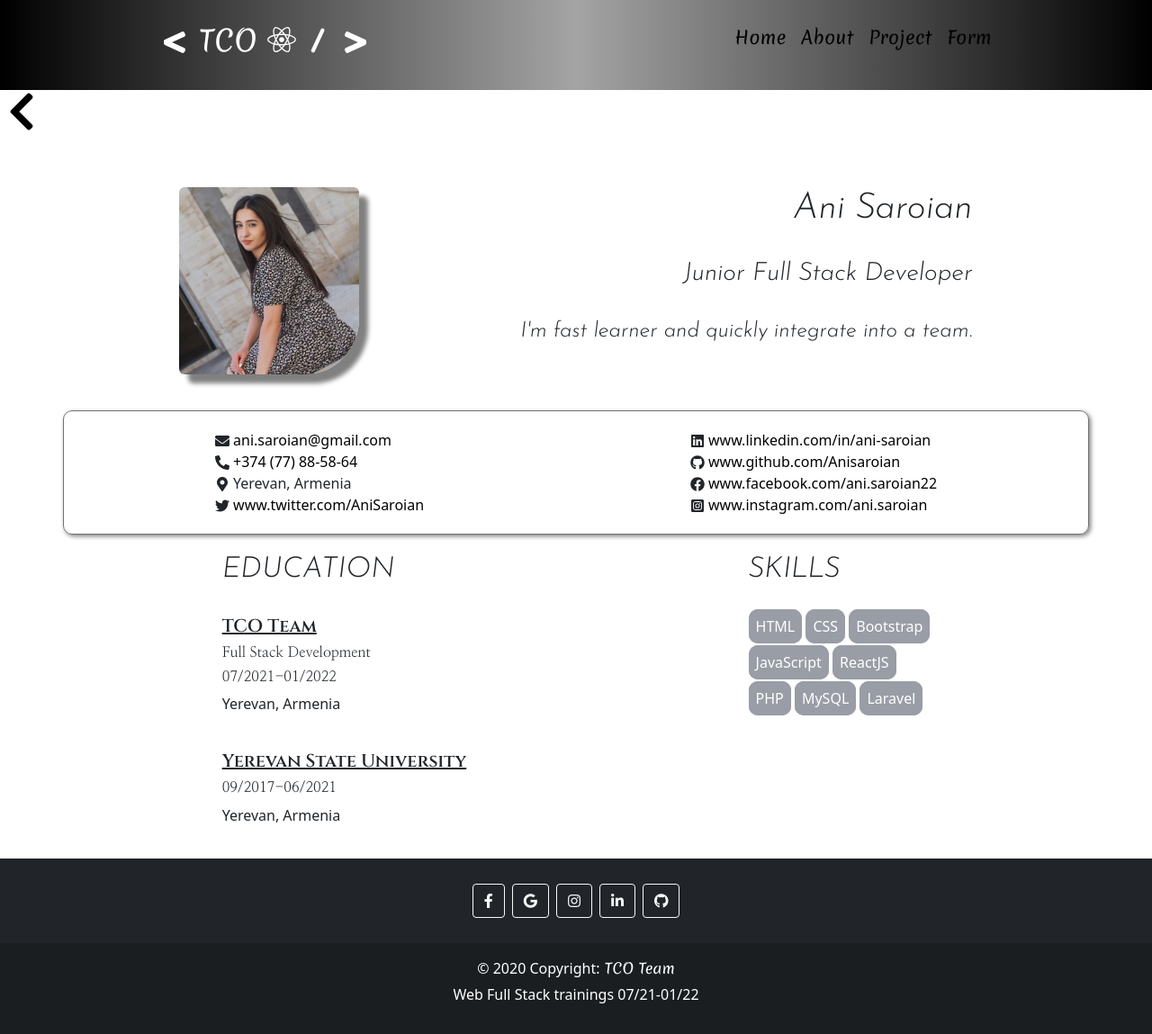
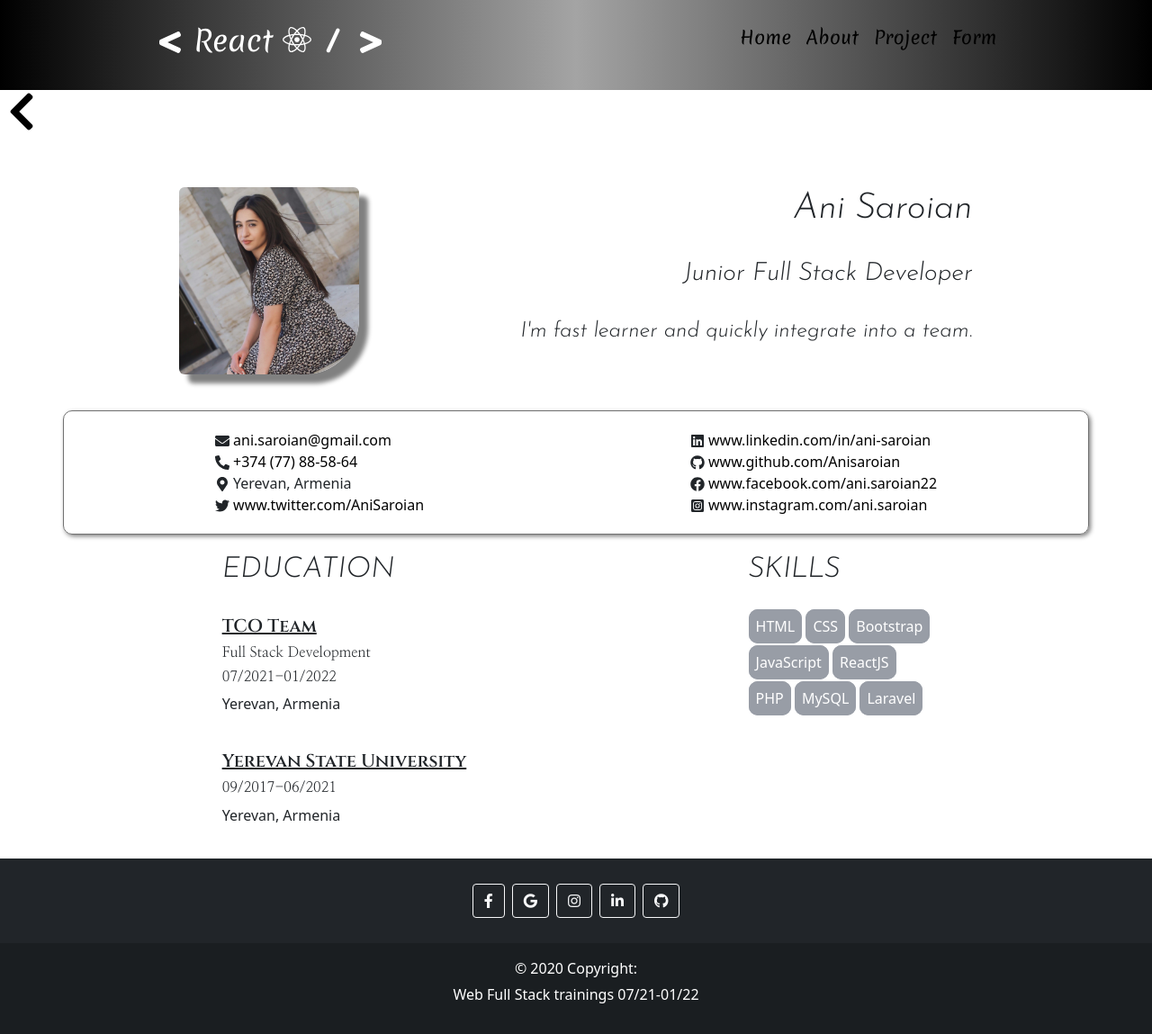
Before and after one commit to Anisaroian/React-Project, a React (Create React App) app: page /my-cv in a window 1280 px wide. Shown: the whole page at 90% size. Built offline with nearby package versions, Linux system fonts and the light colour scheme; a web font is replaced by a local one.

Commit message:
Little changes

```diff
--- a/public/index.html
+++ b/public/index.html
@@ -26,7 +26,7 @@
     -->
     <link href="https://use.fontawesome.com/releases/v5.15.1/css/all.css" rel="stylesheet" />
     <link href="https://fonts.googleapis.com/css?family=Roboto:300,400,500,700&display=swap" rel="stylesheet" />
-    <title>React App</title>
+    <title>React Project</title>
   </head>
   <body>
     <noscript>You need to enable JavaScript to run this app.</noscript>
--- a/src/components/Footer/index.jsx
+++ b/src/components/Footer/index.jsx
@@ -2,7 +2,7 @@ import "./styles.css";
 
 const Footer = () => {
     return (
-        <footer className="bg-dark text-center text-white">
+        <footer className="bg-dark text-center text-white link-part">
             <div className="container p-4 pb-0">
               <section className="mb-4">
                 <a className="btn btn-outline-light btn-floating m-1" href="https://www.facebook.com/ani.saroian22/" role="button"
@@ -17,11 +17,10 @@ const Footer = () => {
                   ><i className="fab fa-github"></i></a>
               </section>
             </div>
-            <div className="text-center p-3" style={{
+            <div className="text-center p-3 back"  style={{
                 backgroundColor: "rgba(0, 0, 0, 0.2)",
             }}>
               © 2020 Copyright:
-              <a href="https://tco.am/am" target="_target" rel="noreferrer" className="link"> TCO Team</a>
               <p className="footer-text">Web Full Stack trainings 07/21-01/22</p>
             </div>
     </footer>
--- a/src/components/header/index.jsx
+++ b/src/components/header/index.jsx
@@ -15,7 +15,7 @@ const Header = () => {
                         textDecoration: "none",
                         fontFamily: "'Merienda', cursive",
                     }} to="/">
-                    <FaLessThan /> TCO <FaReact style={{marginBottom: "5px"}}/>
+                    <FaLessThan /> React <FaReact style={{marginBottom: "5px"}}/>
                     <CgFormatSlash style={{
                         fontSize: "50px",
                         marginBottom: "5px",
--- a/src/components/routes/index.jsx
+++ b/src/components/routes/index.jsx
@@ -33,8 +33,8 @@ export const routes = [
     },
     {
         path: "/task/:task_id",
-        element: <SingleTask />},
-
+        element: <SingleTask />
+    },
     {
         path: "/not-found",
         element: <NotFound />
--- a/src/pages/Resume/index.jsx
+++ b/src/pages/Resume/index.jsx
@@ -29,7 +29,7 @@ const Resume = () => {
             <div className="contact-content">
                 <div className="part-one">
                     <FaEnvelope /> <a className = "link-text" target="_blank" href="mailto:ani.saroian@gmail.com" rel="noreferrer"> ani.saroian@gmail.com </a><br />
-                    <FaPhoneAlt /> <a className = "link-text" href="tel+37477885864" rel="noreferrer"> +374 (77) 88-58-64 </a><br />
+                    <FaPhoneAlt /> <a className = "link-text" href="tel:+37477885864" rel="noreferrer"> +374 (77) 88-58-64 </a><br />
                     <FaMapMarkerAlt /> Yerevan, Armenia <br />
                     <FaTwitter /> <a className = "link-text" target="_blank" href="https://twitter.com/AniSaroian" rel="noreferrer">www.twitter.com/AniSaroian</a> <br />
                 </div>
```
